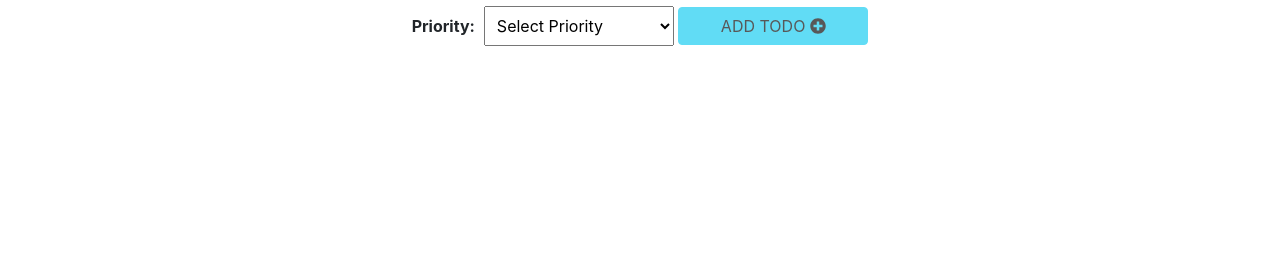
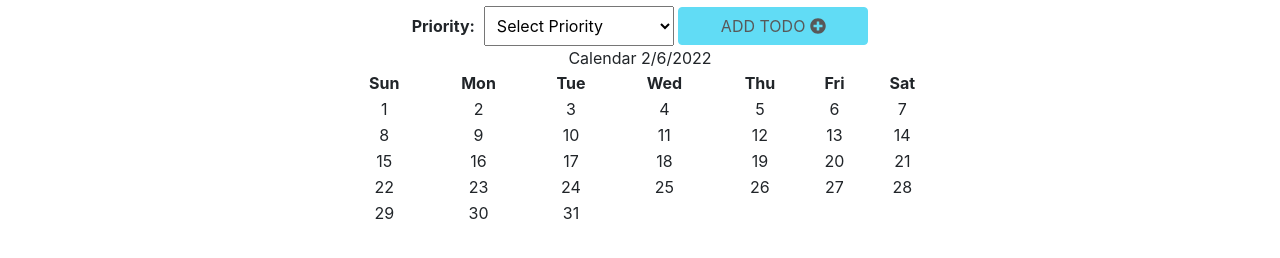
Before and after one commit to josedevel/todo-b-1, a React (Create React App) app in the folder client/: page / in a window 1280 px wide. Shown: the part 178-436 px from the top of the page. Built offline with nearby package versions, Linux system fonts and the light colour scheme; no server answers.

Commit message:
Adding Calendar component.

```diff
--- a/client/public/index.html
+++ b/client/public/index.html
@@ -24,7 +24,7 @@
       work correctly both with client-side routing and a non-root public URL.
       Learn how to configure a non-root public URL by running `npm run build`.
     -->
-    <title>React App</title>
+    <title>TODO List App - JP</title>
   </head>
   <body>
     <noscript>You need to enable JavaScript to run this app.</noscript>
--- a/client/src/App.js
+++ b/client/src/App.js
@@ -1,6 +1,7 @@
 import {useState} from 'react';
 import TODOListContainer from './Components/TODOListContainer.js'
 import TODOListControls from './Components/TODOListControls.js'
+import Calendar from './Components/Calendar/index.js'
 import './App.css';
 import 'bootstrap/dist/css/bootstrap.min.css';
 
@@ -20,6 +21,9 @@ function App() {
         <TODOListControls currentDate={currentDate}>
 
         </TODOListControls>
+        <Calendar currentDate={currentDate}>
+
+        </Calendar>
       </div>
     </div>
   );
--- /dev/null
+++ b/client/src/Components/Calendar/index.js
@@ -0,0 +1,48 @@
+import React from "react";
+
+
+const today = new Date();
+const weekdaysShort = ['Sun', 'Mon', 'Tue', 'Wed', 'Thu', 'Fri', 'Sat'];
+const lastDayOfCurrentMonth = new Date(today.getFullYear(), today.getMonth()+1, 0).getDate();
+const daysOfMonth = [
+    [1,2,3,4,5,6,7],
+    [8,9,10,11,12,13,14],
+    [15,16,17,18,19,20,21],
+    [22,23,24,25,26,27,28],
+    [29,30,31]
+]
+
+const index = (props) => {
+
+  //console.log(daysOfMonth)
+
+  return (
+    <React.Fragment>
+      Calendar {props.currentDate.toLocaleDateString()}
+      <table style={{margin: 'auto', width:'100%'}}>
+        <thead>
+          <tr>
+            {weekdaysShort.map(day => {
+                return (
+                <th>
+                    {day}
+                </th>
+                )
+            })}
+          </tr>
+        </thead>
+        <tbody>
+          {daysOfMonth.map(week => {
+            return ( <tr>
+                {week.map(day => {
+                    return <td>{day}</td>
+                })}
+            </tr> )
+          })}
+        </tbody>
+      </table>
+    </React.Fragment>
+  )
+}
+
+export default index;
```
Also changed, not shown: client/public/manifest.json, 1 other file (tests, documents, lock files or other folders).
